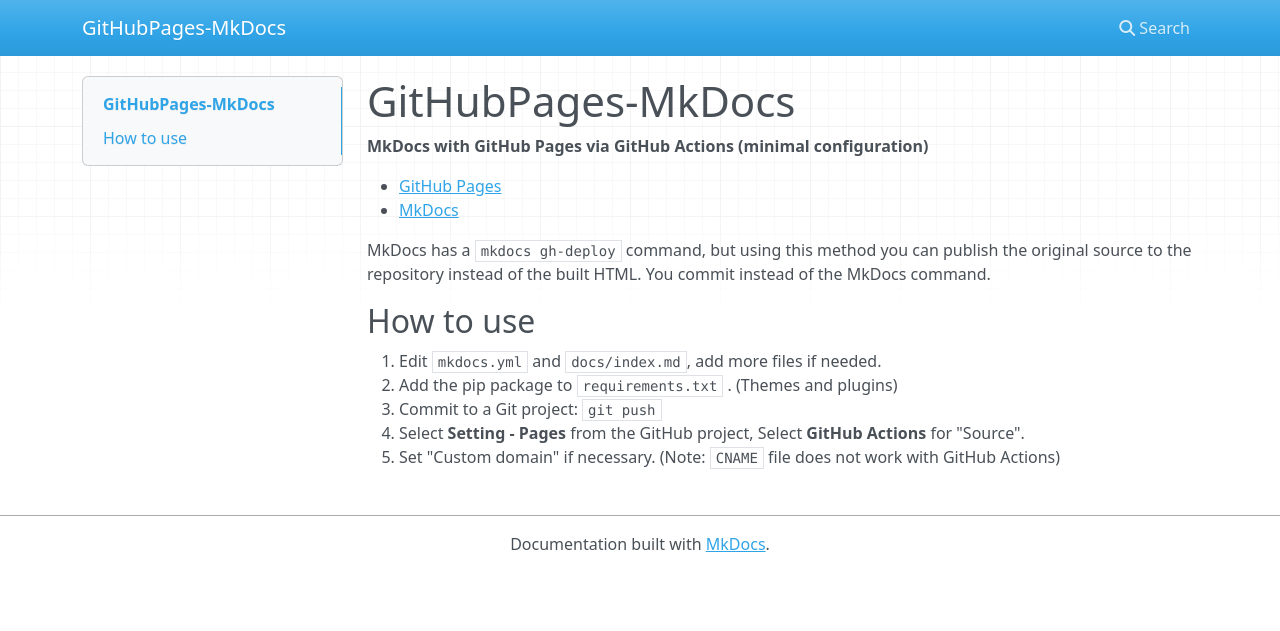
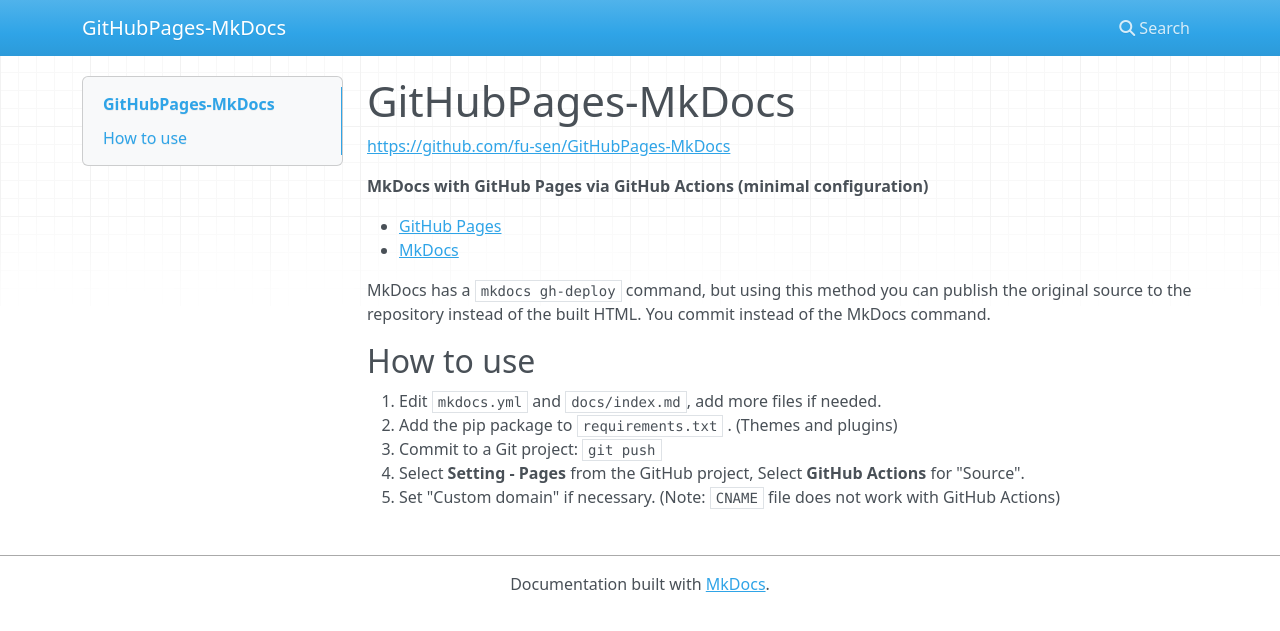
Before and after one commit to fu-sen/GitHubPages-MkDocs, an MkDocs documentation site: the page built from docs/index.md, in a window 1280 px wide. Shown: the top 631 px of the page. Built offline with MkDocs 1.6.1, drawn with Linux system fonts in a browser that asks for light colours; nearby versions of some CDN libraries.

Commit message:
🔗 add link

```diff
--- a/docs/index.md
+++ b/docs/index.md
@@ -1,4 +1,6 @@
 # GitHubPages-MkDocs
+
+<https://github.com/fu-sen/GitHubPages-MkDocs>
 
 **MkDocs with GitHub Pages via GitHub Actions (minimal configuration)**
 
```
